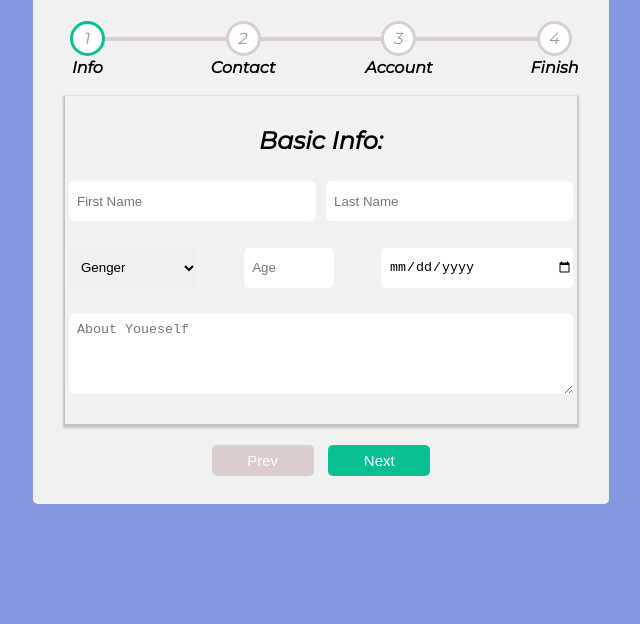
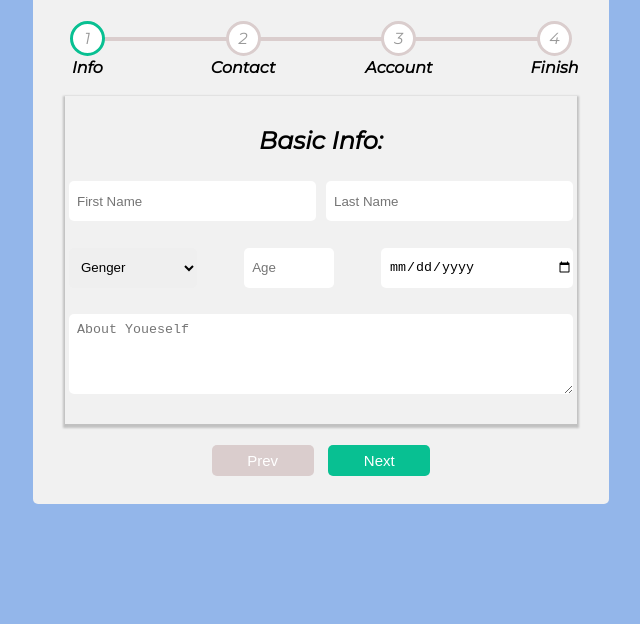
Before and after one commit to Davidhct/Multi-Step-Form-Progress-Bar, a plain HTML site: page index.html in a window 1280 px wide. Shown: the part 176-800 px from the top of the page, without its empty margins (319-959 px from the left). Drawn offline with Linux system fonts and the light colour scheme.

Commit message:
update css file

```diff
--- a/css/style.css
+++ b/css/style.css
@@ -10,7 +10,7 @@
 }
 
 body {
-  background: rgb(134, 152, 223);
+  background: rgb(147 182 234);
   display: flex;
   flex-direction: column;
   text-align: center;
```
